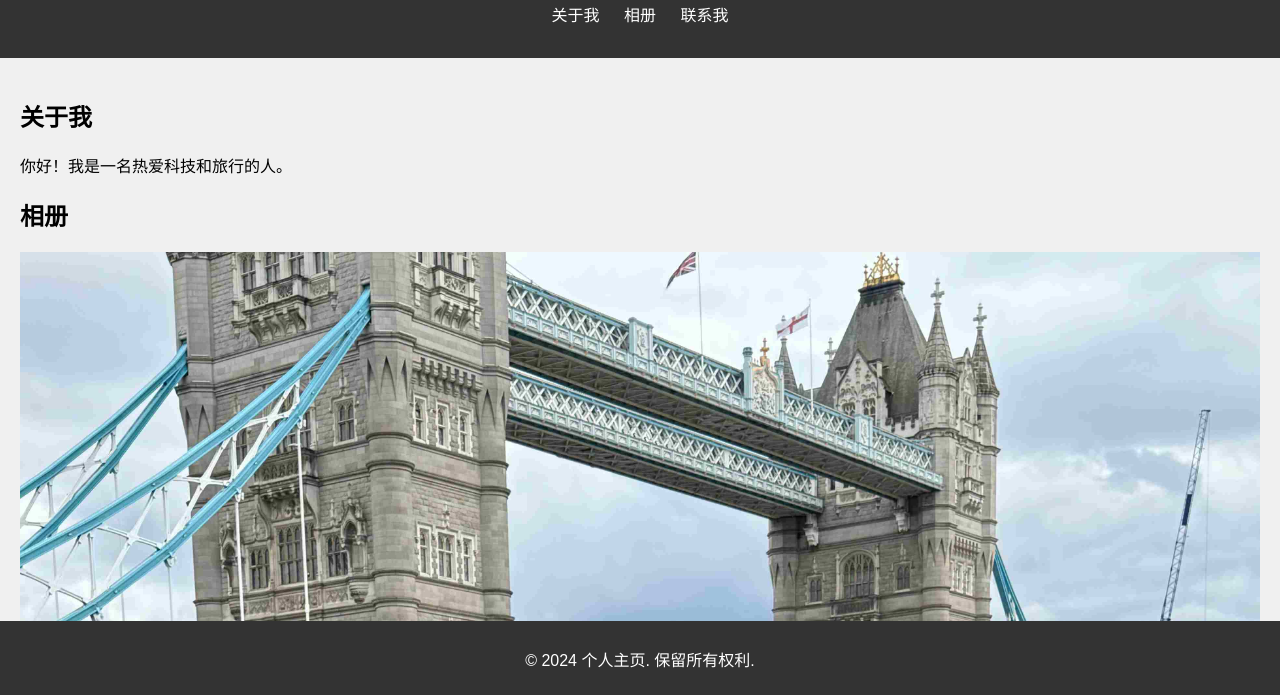
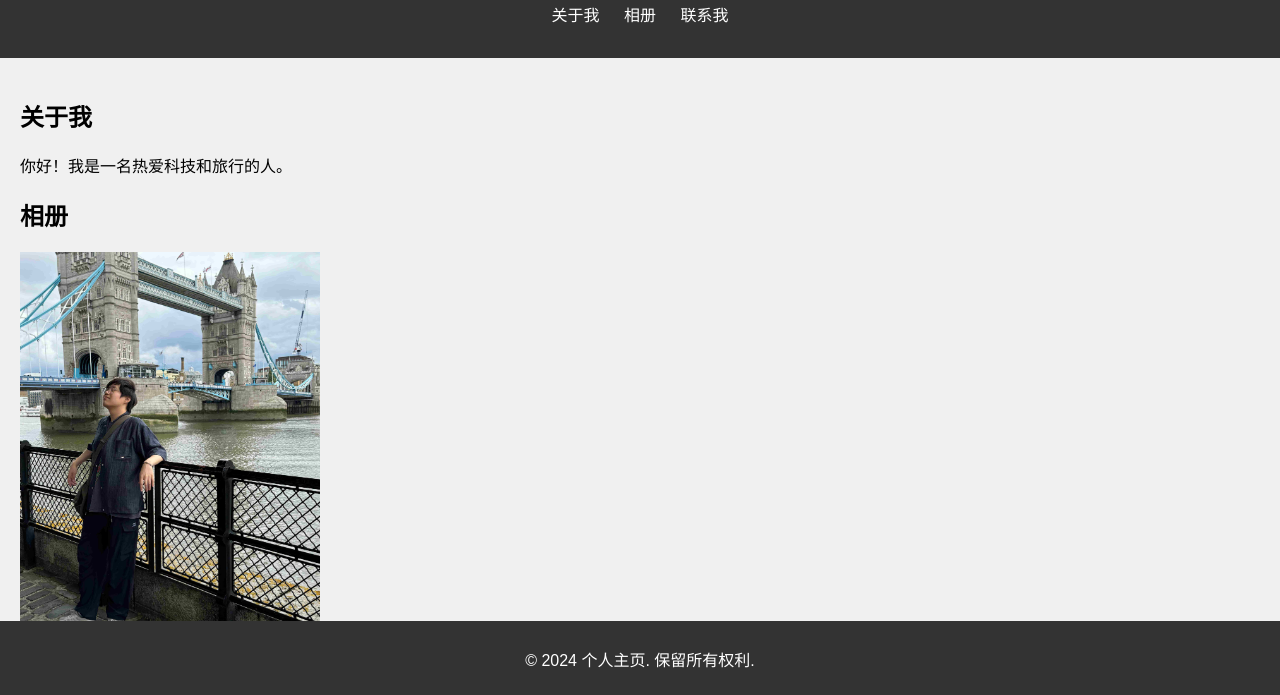
Before and after one commit to ALLENXX1017/DEO_Website, a website: page index.html in a window 1280 px wide. Shown: the part 103-798 px from the top of the page. Drawn offline with Linux system fonts and the light colour scheme.

Commit message:
Update index.html with new content

```diff
--- a/index.html
+++ b/index.html
@@ -24,7 +24,7 @@
         </section>
         <section id="gallery">
             <h2>相册</h2>
-            <img src="images/IMG_0184_11zon.jpg" alt="旅行照片">
+            <img src="images/IMG_0184_11zon.jpg" alt="旅行照片" class="profile-photo">
         </section>
     </main>
     <footer>
--- a/styles.css
+++ b/styles.css
@@ -35,9 +35,9 @@ section {
     margin-bottom: 20px;
 }
 
-img {
-    max-width: 100%;
-    height: auto;
+.profile-photo {
+    width: 300px; /* 设置图片宽度为300像素 */
+    height: auto; /* 高度自动调整，保持比例 */
 }
 
 footer {
```
